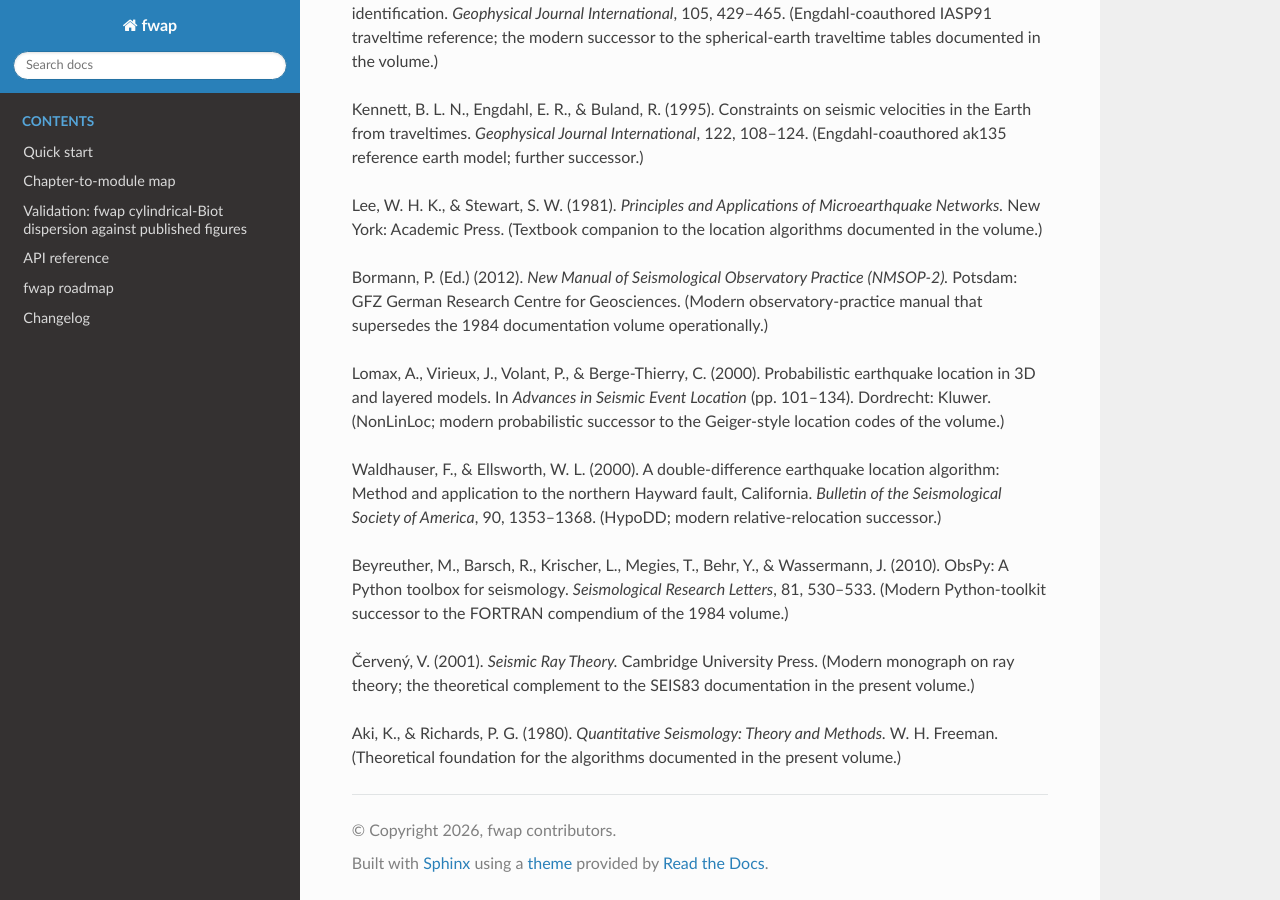
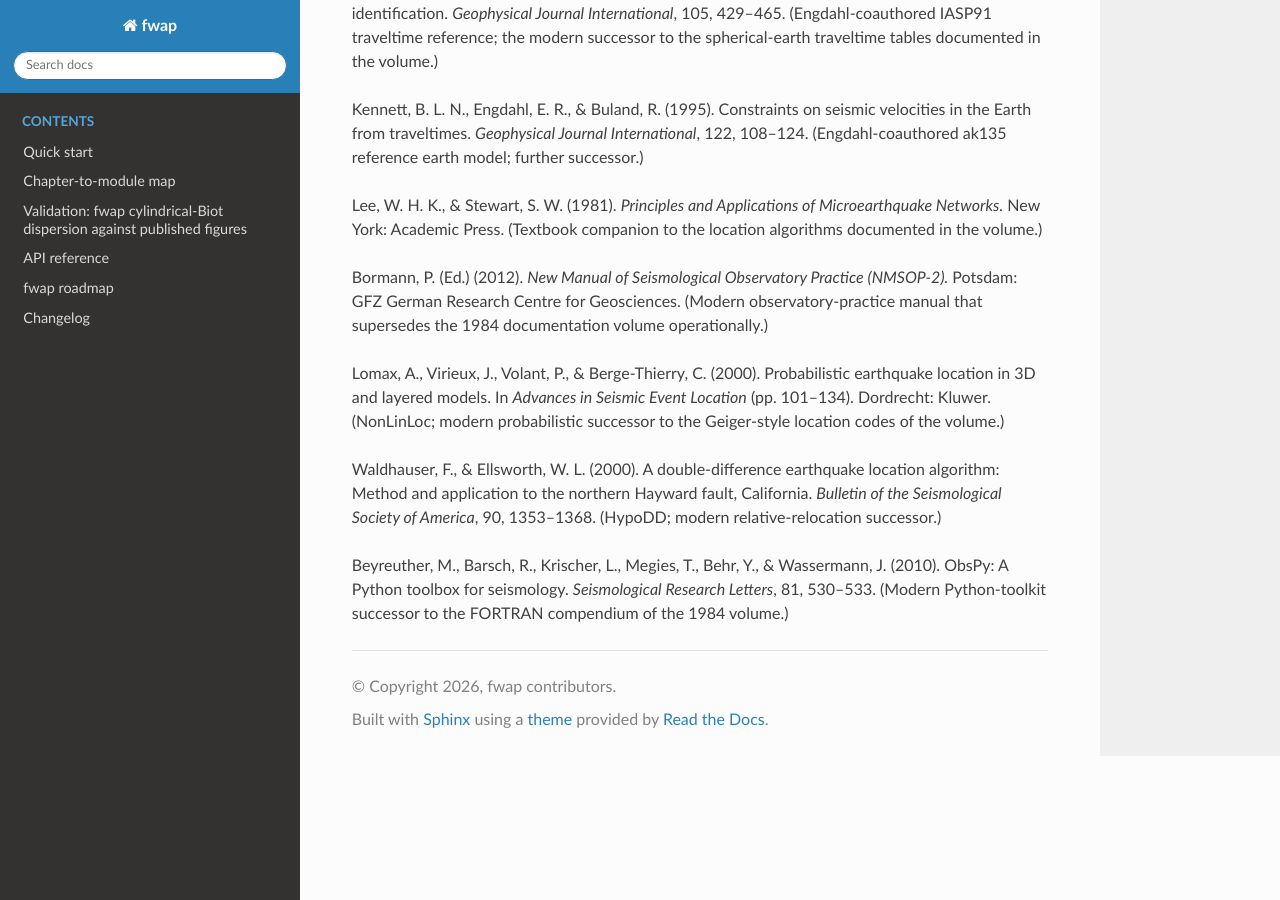
Before and after one commit to ingehap/fwap, a Sphinx documentation site: the page built from docs/ideas/Engdahl1984.md, in a window 1280 px wide and 900 px high, scrolled down 3635 px. Built offline with Sphinx 7.4.7 and the Read the Docs theme 3.1.0, drawn with Linux system fonts in a browser that asks for light colours.

Commit message:
Remove known references from Engdahl1984.md
Removed known references to Červený (2001) and Aki & Richards (1980) from the document.

```diff
--- a/docs/ideas/Engdahl1984.md
+++ b/docs/ideas/Engdahl1984.md
@@ -55,7 +55,3 @@ Lomax, A., Virieux, J., Volant, P., & Berge-Thierry, C. (2000). Probabilistic ea
 Waldhauser, F., & Ellsworth, W. L. (2000). A double-difference earthquake location algorithm: Method and application to the northern Hayward fault, California. *Bulletin of the Seismological Society of America*, 90, 1353–1368. (HypoDD; modern relative-relocation successor.)
 
 Beyreuther, M., Barsch, R., Krischer, L., Megies, T., Behr, Y., & Wassermann, J. (2010). ObsPy: A Python toolbox for seismology. *Seismological Research Letters*, 81, 530–533. (Modern Python-toolkit successor to the FORTRAN compendium of the 1984 volume.)
-
-Červený, V. (2001). *Seismic Ray Theory.* Cambridge University Press. (Modern monograph on ray theory; the theoretical complement to the SEIS83 documentation in the present volume.)
-
-Aki, K., & Richards, P. G. (1980). *Quantitative Seismology: Theory and Methods.* W. H. Freeman. (Theoretical foundation for the algorithms documented in the present volume.)
```
